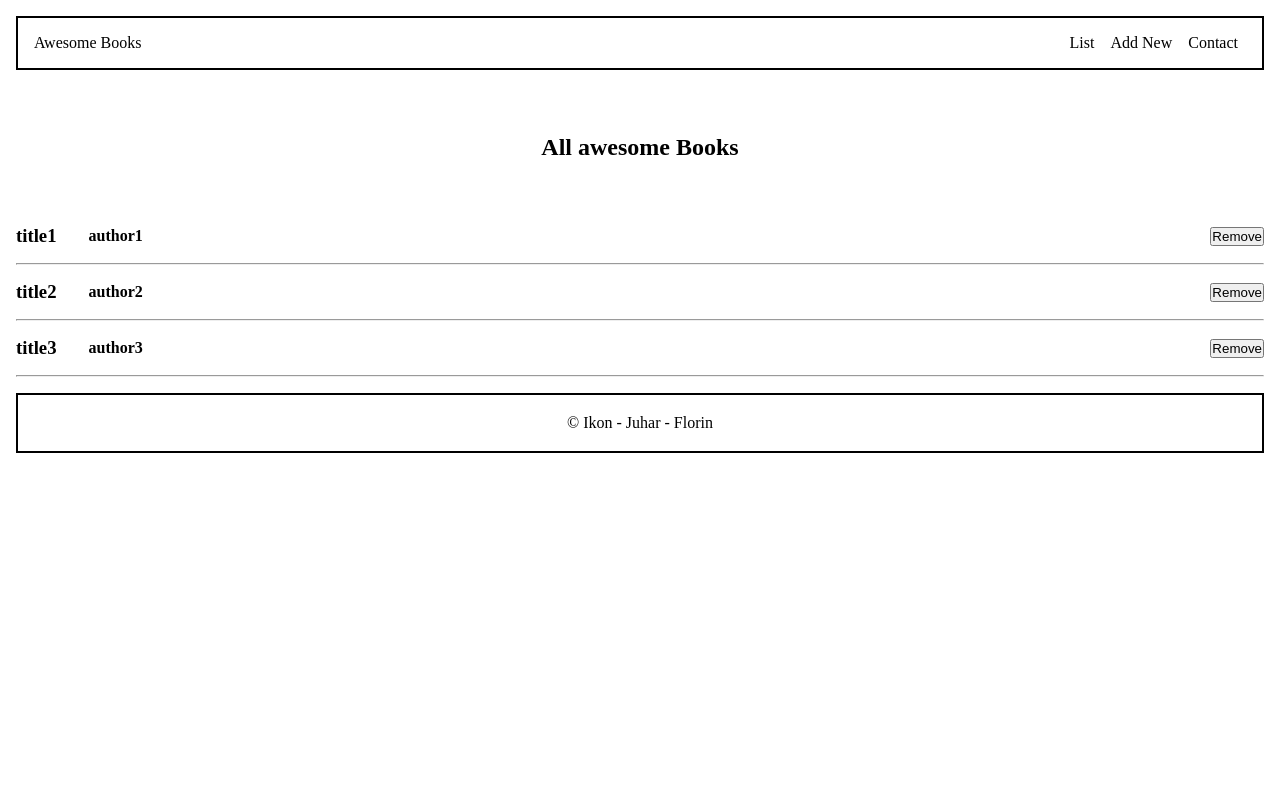
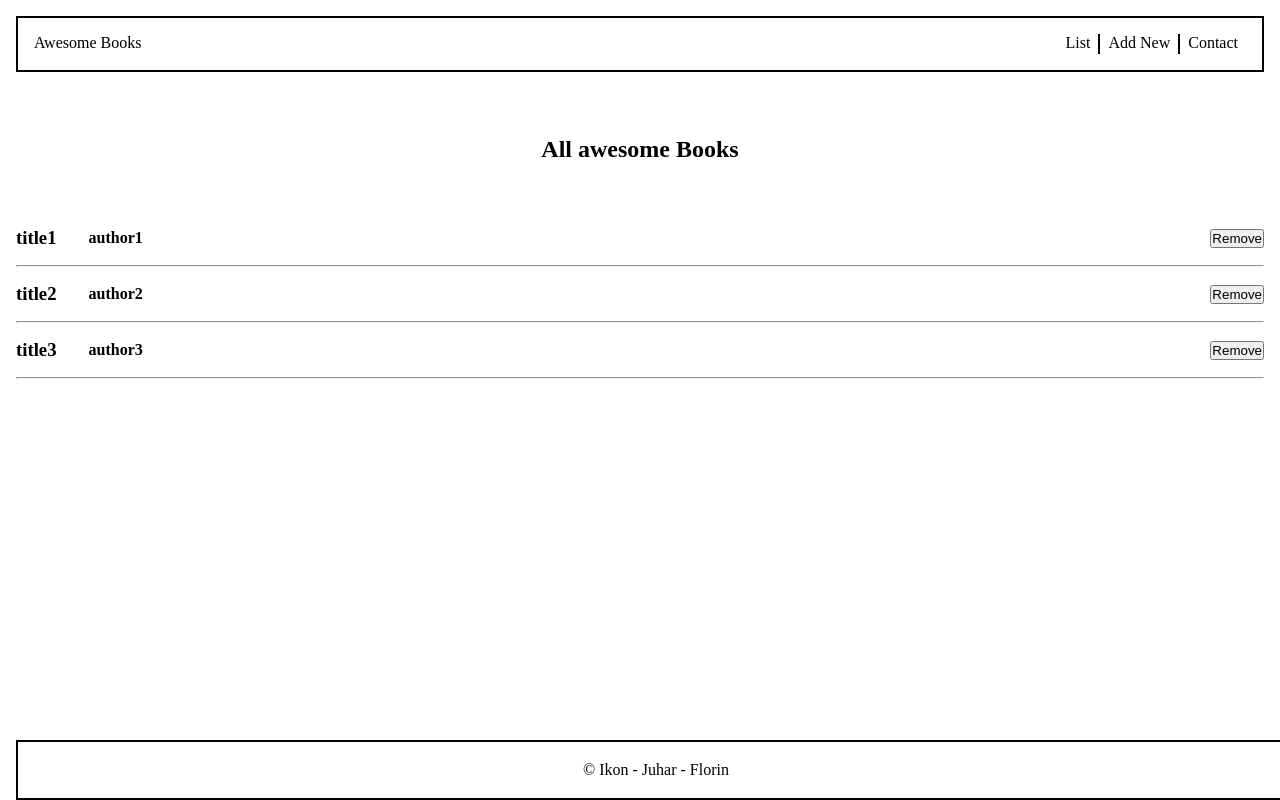
Before and after one commit to UsirusenIkon/Awesome-books, a plain HTML site: page index.html in a window 1280 px wide. Drawn offline with Linux system fonts and the light colour scheme.

Commit message:
linters error fixed and some updates

```diff
--- a/index.html
+++ b/index.html
@@ -13,7 +13,9 @@
     <div class="logo">Awesome Books</div>
     <ul class="nav-items flex">
       <li class="items listBtn">List</li>
+      <li class="divider__line"></li>
       <li class="items addBtn">Add New</li>
+      <li class="divider__line"></li>
       <li class="items contactBtn">Contact</li>
     </ul>
   </nav>
--- a/index.js
+++ b/index.js
@@ -99,7 +99,7 @@ submit.addEventListener('click', () => {
   displayBook();
 });
 
-//adding stuff
+// adding stuff
 
 const listBtn = document.querySelector('.listBtn');
 const addBtn = document.querySelector('.addBtn');
--- a/style.css
+++ b/style.css
@@ -28,6 +28,11 @@ ul {
   list-style: none;
 }
 
+.divider__line {
+  border-left: 2px solid black;
+  height: 20px;
+}
+
 /* nav */
 .nav {
   padding: 1rem;
@@ -43,7 +48,7 @@ ul {
 .form {
   flex-direction: column;
   max-width: 30rem;
-  margin: 0px auto;
+  margin: 0 auto;
 }
 
 .input {
@@ -74,7 +79,8 @@ p {
 
 /* footer */
 footer {
-  position: relative;
+  position: fixed;
+  width: 100%;
   bottom: 0;
 }
 
```
Also changed, not shown: 1 other file. Lines whose indentation alone changed are shown as unchanged.
